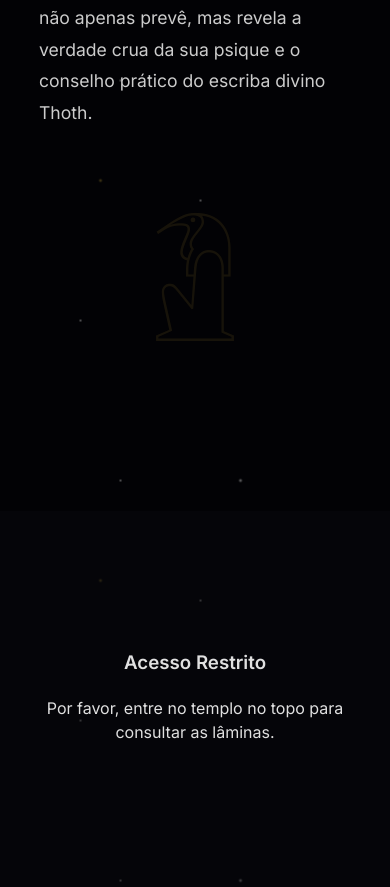
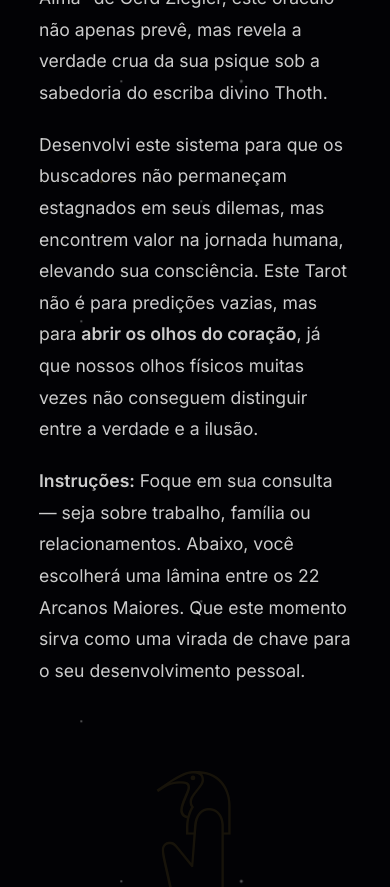
Before and after one commit to Nimaiblanco/thoth-oracle, a React app in the folder frontend/: page / in a window 390 px wide. Shown: the part 1360-2247 px from the top of the page. Built offline with nearby package versions, Linux system fonts and the light colour scheme; the HTML template or start-up script is replaced by a standard one.

Commit message:
feat: texto de propósito e correção final de responsividade mobile

```diff
--- a/frontend/src/App.jsx
+++ b/frontend/src/App.jsx
@@ -81,19 +81,29 @@ function App() {
         </div>
       </header>
 
-      {/* --- SEÇÃO 2: SOBRE THOTH & CROWLEY --- */}
+{/* --- SEÇÃO 2: SOBRE THOTH & CROWLEY --- */}
       <section id="sobre" className="section-padding fade-in">
         <div className="container">
           <h2 className="section-title">O Espelho da Alma</h2>
           <div className="sobre-grid">
             <div className="sobre-text">
               <p>
-                O Tarot de Thoth foi criado pelo mestre <strong>Aleister Crowley</strong> e pintado por Lady Frieda Harris.
+                O Tarot de Thoth foi concebido pelo mestre <strong>Aleister Crowley</strong> e imortalizado pela arte de Lady Frieda Harris.
                 Diferente dos baralhos tradicionais, ele mergulha profundamente na astrologia, na cabala e na geometria sagrada.
+                Baseado na obra <em>"Tarô: O Espelho da Alma"</em> de Gerd Ziegler, este oráculo não apenas prevê,
+                mas revela a verdade crua da sua psique sob a sabedoria do escriba divino Thoth.
               </p>
+
               <p>
-                Baseado no livro <em>"Tarô: O Espelho da Alma"</em> de Gerd Ziegler, este oráculo não apenas prevê,
-                mas revela a verdade crua da sua psique e o conselho prático do escriba divino Thoth.
+                Desenvolvi este sistema para que os buscadores não permaneçam estagnados em seus dilemas, mas encontrem valor na jornada humana,
+                elevando sua consciência. Este Tarot não é para predições vazias, mas para <strong>abrir os olhos do coração</strong>,
+                já que nossos olhos físicos muitas vezes não conseguem distinguir entre a verdade e a ilusão.
+              </p>
+
+              <p>
+                <strong>Instruções:</strong> Foque em sua consulta — seja sobre trabalho, família ou relacionamentos.
+                Abaixo, você escolherá uma lâmina entre os 22 Arcanos Maiores. Que este momento sirva como uma
+                virada de chave para o seu desenvolvimento pessoal.
               </p>
             </div>
             <div className="sobre-icon">𓁟</div>
```
